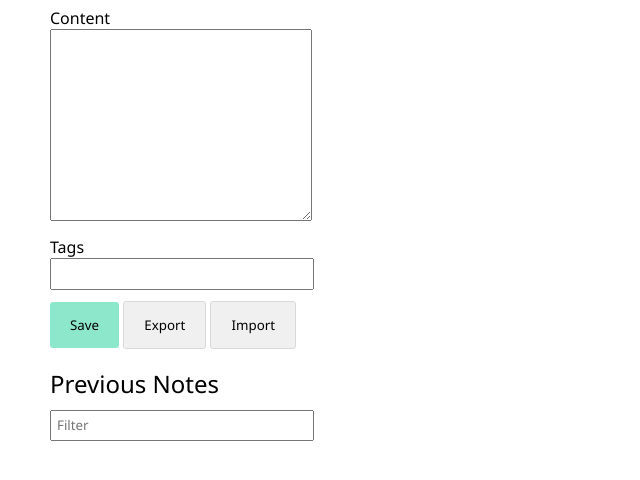
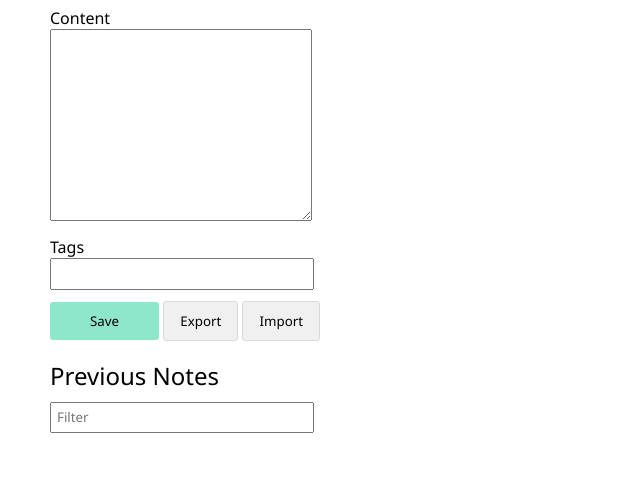
Before and after one commit to Zandra7/notat-app, a website: page index.html in a window 1280 px wide. Shown: the part 150-630 px from the top of the page, without its empty margins (0-640 px from the left). Drawn offline with Linux system fonts and the light colour scheme; no server answers.

Commit message:
Oppdaterte styling på knapper og gitt klassenavn til export og import knppene

```diff
--- a/index.html
+++ b/index.html
@@ -29,8 +29,8 @@
                 <ul id="current-tags"></ul>
             </div>
             <button class="save-btn" onclick="saveNote()">Save</button>
-            <button onclick="exportNote()">Export</button>
-            <button onclick="importNote()">Import</button>
+            <button class="export-btn" onclick="exportNote()">Export</button>
+            <button class="import-btn" onclick="importNote()">Import</button>
 
             <div class="prev-notes-filter">
                 <h2>Previous Notes</h2>
--- a/style.css
+++ b/style.css
@@ -6,15 +6,6 @@
 
 .main {
     margin: 50px 50px;
-}
-
-button {
-    background-color: rgb(240, 240, 240);
-    padding: 14px 20px;
-    margin: 8px 0;
-    cursor: pointer;
-    border: 1px solid rgb(217, 217, 217);
-    border-radius: 3px;
 }
 
 h2 {
@@ -36,9 +27,19 @@ p {
     margin-top: 10px;
 }
 
+button {
+    background-color: rgb(240, 240, 240);
+    padding: 10px 16px;
+    margin: 8px 0;
+    cursor: pointer;
+    border: 1px solid rgb(217, 217, 217);
+    border-radius: 3px;
+}
+
 .save-btn {
     background-color: rgb(141, 232, 203);
     border: rgb(129, 215, 188);
+    padding: 10px 40px;
 }
 .save-btn:hover {
     background-color: rgb(129, 215, 188);
@@ -55,7 +56,6 @@ p {
 
 #prev-notes {
     display: flex;
-    margin-left: 10px;
     gap: 10px;
     flex-wrap: wrap;
 }
```
